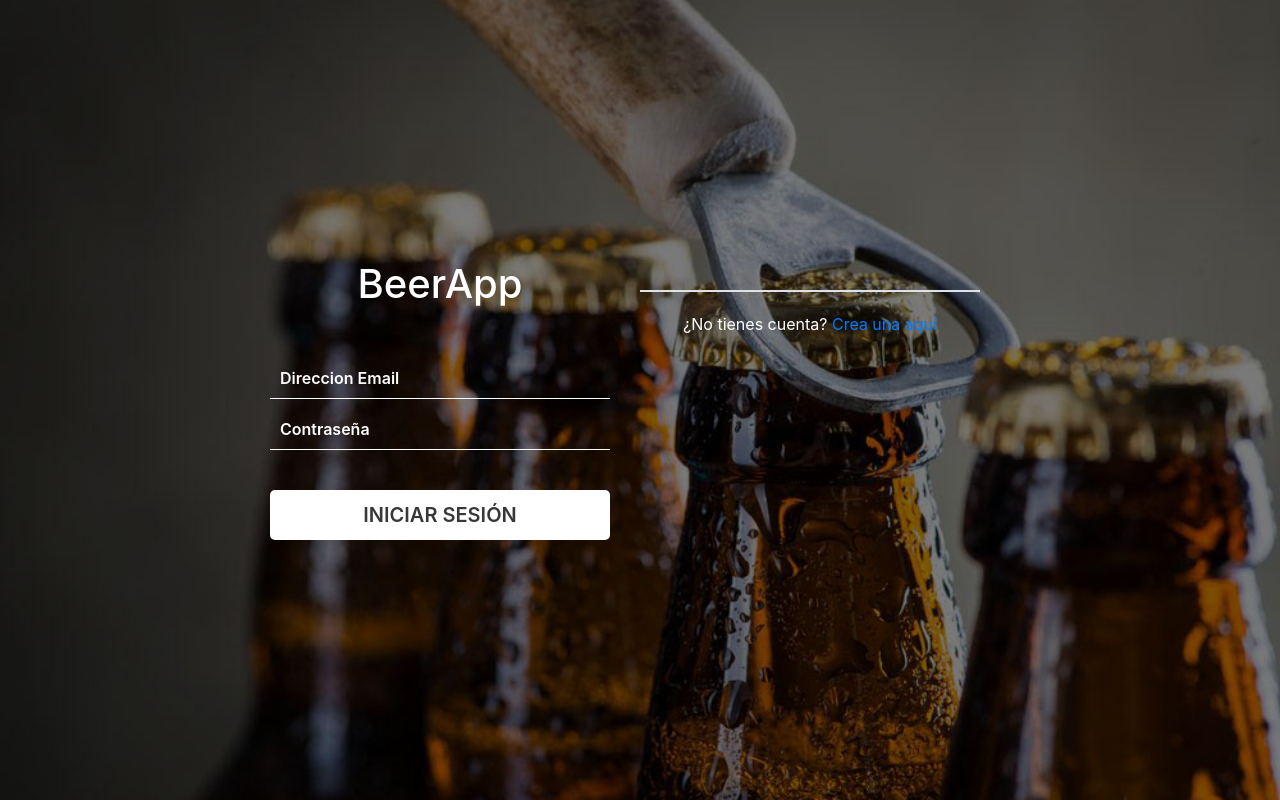
After one commit to ReneArmenta/BApp, a PHP site: page /Views/login.php in a window 1280 px wide. The commit adds this page. Run offline with PHP 8.4, Linux system fonts and the light colour scheme.

Commit message:
Diseño de frontend de la vista "Login"
-Se ha diseñado el frontend de la vista login.

```diff
--- a/Assets/css/estilos.css
+++ b/Assets/css/estilos.css
@@ -0,0 +1,16 @@
+@import url(../css/login.css);
+body{
+    background: url(../img/Login/login-wallpaper2.jpg) no-repeat center center fixed;
+  -webkit-background-size: cover;
+  -moz-background-size: cover;
+  -o-background-size: cover;
+  background-size: cover;
+
+}
+.border{
+    width: 100%;
+    height: 1px;
+    background-color: white;
+    margin-top: 30px;
+
+}
--- /dev/null
+++ b/Assets/css/login.css
@@ -0,0 +1,43 @@
+#login-form input{
+    width: 100%;
+    height: 35px;
+
+    border: none;
+    background-color: transparent;
+    border-bottom: 1px solid white;
+    padding: 20px 10px;
+    margin-bottom: 10px;
+}
+#login-form input::placeholder{
+    color: white;
+    font-weight: 600;
+}
+#login-form button{
+    margin-left: auto;
+    margin-right: auto;
+    display: block;
+    border: none;
+    background-color: white;
+    color: #383838;
+    border-radius: 5px;
+    height: 50px;
+    width: 100%;
+    padding: 0px 10px;
+    cursor: pointer;
+    margin-top: 30px;
+    font-size: 20px;
+    font-weight: 600;
+}
+#login-form h1{
+    text-align: center;
+    margin-bottom: 50px;
+    color: white;
+}
+#new-account-text p{
+    color: white;
+    margin-top: 20px;
+    text-align: center;
+}
+#new-account-text a{
+    text-decoration: none;
+}
--- /dev/null
+++ b/Views/login.php
@@ -0,0 +1,30 @@
+<html>
+    <head>
+        <title>BeerApp - login</title>
+
+        <link rel="stylesheet" href="../Assets/css/estilos.css">
+
+        <script src="https://ajax.googleapis.com/ajax/libs/jquery/3.3.1/jquery.min.js"></script>
+        <link rel="
+        stylesheet" href="https://stackpath.bootstrapcdn.com/bootstrap/4.1.3/css/bootstrap.min.css" integrity="sha384-MCw98/SFnGE8fJT3GXwEOngsV7Zt27NXFoaoApmYm81iuXoPkFOJwJ8ERdknLPMO" crossorigin="anonymous">
+        <script src="https://cdnjs.cloudflare.com/ajax/libs/popper.js/1.14.3/umd/popper.min.js" integrity="sha384-ZMP7rVo3mIykV+2+9J3UJ46jBk0WLaUAdn689aCwoqbBJiSnjAK/l8WvCWPIPm49" crossorigin="anonymous"></script>
+        <script src="https://stackpath.bootstrapcdn.com/bootstrap/4.1.3/js/bootstrap.min.js" integrity="sha384-ChfqqxuZUCnJSK3+MXmPNIyE6ZbWh2IMqE241rYiqJxyMiZ6OW/JmZQ5stwEULTy" crossorigin="anonymous"></script>
+    </head>
+    <body>
+        <div class="container d-flex h-100">
+            <div class="row justify-content-center align-self-center w-100">
+                <div class="col-lg-4" id="login-form">
+                   <h1>BeerApp</h1>
+                    <input type="text" placeholder="Direccion Email">
+                    <input type="password" placeholder="Contraseña">
+                    <button >INICIAR SESIÓN</button>
+                </div>
+                <div class="col-lg-4" id="new-account-text">
+                    <div class="border"></div>
+                    <p>¿No tienes cuenta? <a href="#">Crea una aquí</a></p>
+                </div>
+
+            </div>
+        </div>
+    </body>
+</html>
```
Also changed, not shown: index.php (+4 -16 lines), Assets/img/Login/login-wallpaper.jpg (added), Assets/img/Login/login-wallpaper1.jpg (added), Assets/img/Login/login-wallpaper2.jpg (added), Views/catalogo.php (added), Views/pedidos.php (added).
